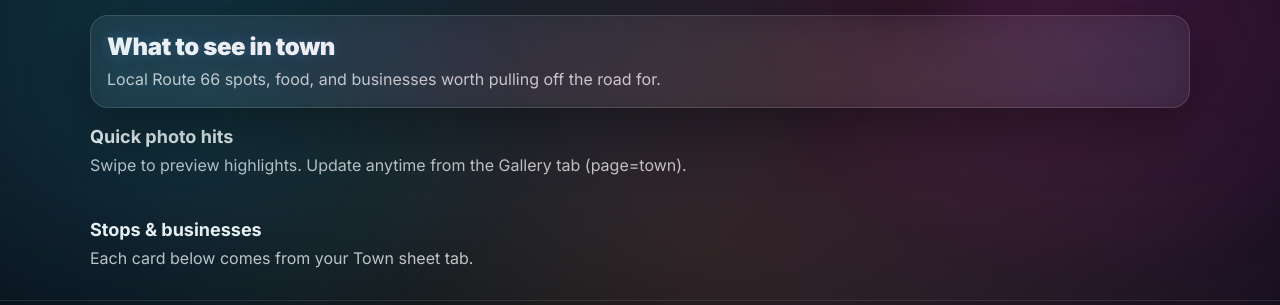
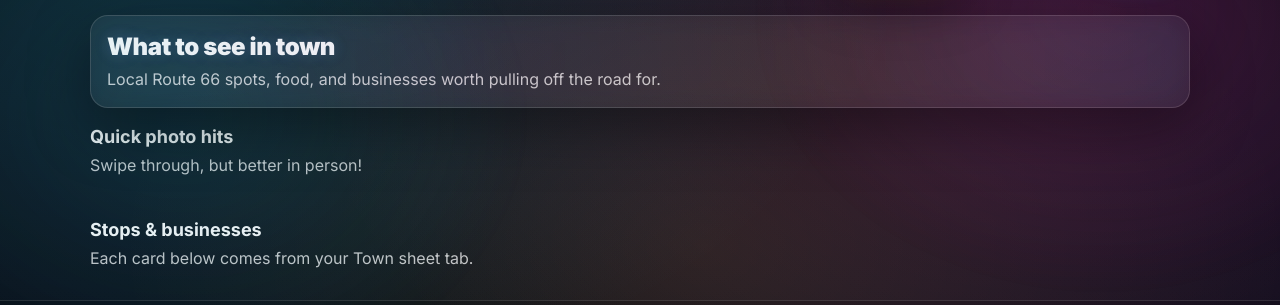
Before and after one commit to levigrammer21/Skyliner, a plain HTML site: page town.html in a window 1280 px wide. Shown: the part 74-379 px from the top of the page. Drawn offline with Linux system fonts and the light colour scheme; no server answers.

Commit message:
Update town.html

```diff
--- a/town.html
+++ b/town.html
@@ -66,12 +66,12 @@
       </div>
     </section>
 
-    <!-- Town gallery (optional, sheet-driven from Gallery where page=town) -->
+    <!-- Photos of the town-->
     <section class="section">
       <div class="section__inner">
         <div class="section__header">
           <h2 class="section__h2">Quick photo hits</h2>
-          <p class="section__p">Swipe to preview highlights. Update anytime from the Gallery tab (page=town).</p>
+          <p class="section__p">Swipe through, but better in person!</p>
         </div>
 
         <div class="miniGallery" id="miniGallerySection" hidden>
```
